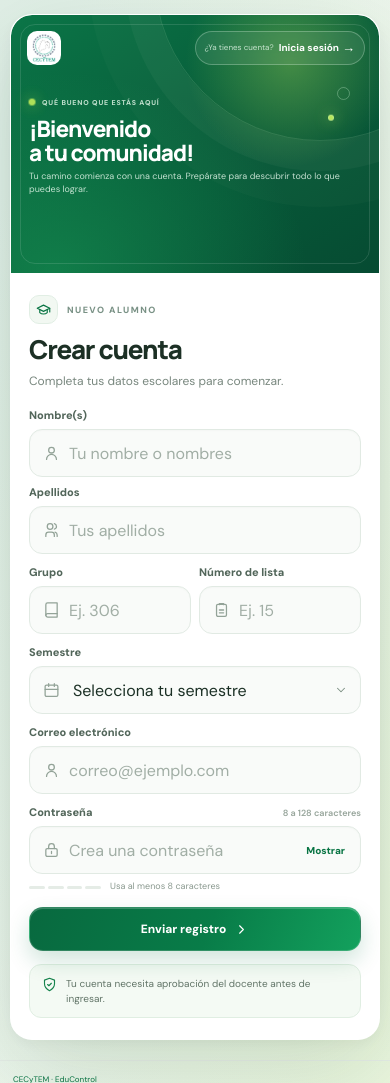
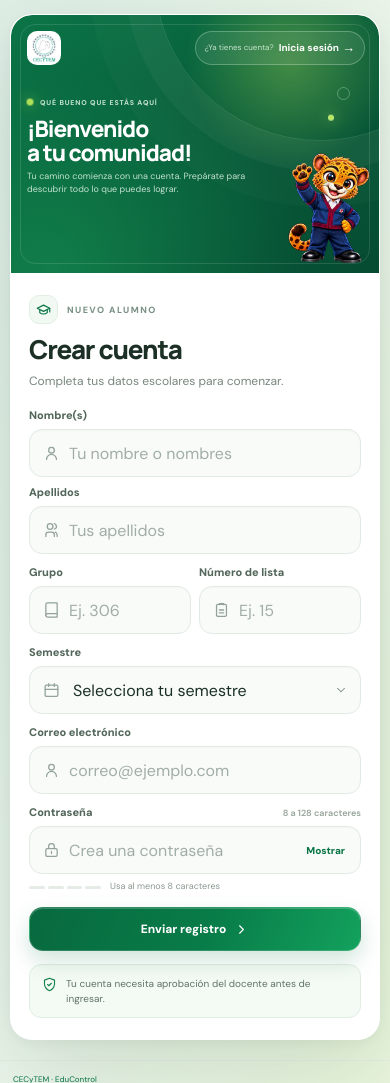
Before and after one commit to achincallu-code/educontrol, a Flask app: page /registro in a window 390 px wide. Shown: the top 1083 px of the page. Run offline with Flask 3, Linux system fonts and the light colour scheme; parts of the project's set-up code (start-up, migrations or seed data) failed here and were passed over; some libraries are stand-ins or nearby versions.

Commit message:
Add Cecyto illustrations across student portal
Co-authored-by: Copilot <223556219+Copilot@users.noreply.github.com>

```diff
--- a/static/css/achievements.css
+++ b/static/css/achievements.css
@@ -119,9 +119,20 @@
   flex: 0 0 220px;
 }
 
+.achievements-hero-mascot {
+  position: absolute;
+  right: 0;
+  bottom: 0;
+  z-index: 0;
+  width: 170px;
+  height: 178px;
+  object-fit: contain;
+  object-position: center bottom;
+}
+
 .achievements-progress-orbit {
   position: absolute;
-  z-index: 1;
+  z-index: 2;
   top: 5px;
   left: 13px;
   width: 110px;
--- a/static/css/activities.css
+++ b/static/css/activities.css
@@ -192,10 +192,26 @@
   font: 800 19px Manrope, sans-serif;
 }
 
-.activity-list-heading > span {
+.activity-list-heading-visual {
+  display: flex;
+  align-items: center;
+  gap: 8px;
+  flex: 0 0 auto;
+}
+
+.activity-list-heading-visual img {
+  display: block;
+  width: 76px;
+  height: 68px;
+  object-fit: contain;
+  object-position: center bottom;
+}
+
+.activity-list-heading-visual > span {
   color: var(--muted);
   font-size: 9px;
   font-weight: 700;
+  white-space: nowrap;
 }
 
 .activity-filter-bar {
@@ -551,6 +567,11 @@ html[data-appearance="dark"] .activity-grade b {
     flex-direction: column;
     align-items: flex-start;
   }
+
+  .activity-list-heading-visual img {
+    width: 62px;
+    height: 58px;
+  }
 }
 
 @media (max-width: 390px) {
--- a/static/css/auth.css
+++ b/static/css/auth.css
@@ -1348,3 +1348,44 @@ html[data-reduced-motion="true"] .auth-page *::after {
   scroll-behavior: auto !important;
   transition-duration: .01ms !important;
 }
+
+.auth-showcase-mascot {
+  position: absolute;
+  z-index: 0;
+  right: 18px;
+  bottom: 128px;
+  width: clamp(125px, 16vw, 185px);
+  max-height: 48%;
+  object-fit: contain;
+  object-position: center bottom;
+  pointer-events: none;
+}
+
+.auth-showcase-copy {
+  right: clamp(142px, 17vw, 195px);
+}
+
+@media (max-width: 760px) {
+  .auth-showcase-mascot {
+    right: 8px;
+    bottom: 8px;
+    width: clamp(92px, 25vw, 132px);
+    max-height: 62%;
+  }
+
+  .auth-showcase-copy {
+    right: clamp(104px, 25vw, 142px);
+  }
+}
+
+@media (max-width: 420px) {
+  .auth-showcase-mascot {
+    right: 6px;
+    width: 88px;
+  }
+
+  .auth-showcase-copy {
+    right: 98px;
+    left: 16px;
+  }
+}
--- a/static/css/calendar.css
+++ b/static/css/calendar.css
@@ -26,6 +26,15 @@
   display: flex;
   align-items: center;
   gap: 12px;
+}
+
+.calendar-title-mascot {
+  display: block;
+  width: 68px;
+  height: 78px;
+  flex: 0 0 68px;
+  object-fit: contain;
+  object-position: center bottom;
 }
 
 .calendar-section-icon {
@@ -573,6 +582,12 @@
     flex-direction: column;
   }
 
+  .calendar-title-mascot {
+    width: 58px;
+    height: 66px;
+    flex-basis: 58px;
+  }
+
   .student-full-calendar .calendar-controls {
     width: 100%;
   }
@@ -591,6 +606,16 @@
 }
 
 @media (max-width: 520px) {
+  .calendar-title {
+    gap: 8px;
+  }
+
+  .calendar-title-mascot {
+    width: 48px;
+    height: 58px;
+    flex-basis: 48px;
+  }
+
   .calendar-page-heading {
     flex-direction: column;
   }
--- a/static/css/responsive.css
+++ b/static/css/responsive.css
@@ -265,6 +265,12 @@ canvas {
     background: transparent;
   }
 
+  .teacher-dashboard .hero > .teacher-hero-mascot {
+    width: clamp(82px, 25vw, 112px);
+    height: 132px;
+    flex: 0 0 clamp(82px, 25vw, 112px);
+  }
+
   .content .heading {
     align-items: flex-start;
     gap: 9px;
@@ -429,10 +435,15 @@ canvas {
     bottom: auto;
     width: 100%;
     height: auto;
-    min-height: 72px;
-    aspect-ratio: 2265 / 510;
+    min-height: 128px;
+    aspect-ratio: auto;
     flex: none;
     opacity: 1;
+  }
+
+  .content .achievements-hero .achievements-hero-mascot {
+    width: 118px;
+    height: 128px;
   }
 
   .content .achievements-hero .achievements-progress-orbit {
--- a/templates/activities.html
+++ b/templates/activities.html
@@ -59,7 +59,10 @@
 <section class="activity-list-section">
   <header class="activity-list-heading">
     <div><small class="kicker">{% if role == 'teacher' %}SEGUIMIENTO ACADÉMICO{% else %}TU TRABAJO ESCOLAR{% endif %}</small><h2>{% if role == 'teacher' %}Actividades publicadas{% else %}Actividades asignadas{% endif %}</h2></div>
-    <span>{{ activities|length }} resultado(s)</span>
+    <div class="activity-list-heading-visual" aria-hidden="true">
+      <img src="{{ url_for('static', filename='img/cecyto-actividades.png') }}" alt="" width="431" height="373" loading="lazy" decoding="async">
+      <span>{{ activities|length }} resultado(s)</span>
+    </div>
   </header>
 
   <form method="get" action="{{ url_for('activities') }}" class="activity-filter-bar">
--- a/templates/auth_experience.html
+++ b/templates/auth_experience.html
@@ -31,6 +31,7 @@
       <span class="auth-orbit auth-orbit-one" aria-hidden="true"></span>
       <span class="auth-orbit auth-orbit-two" aria-hidden="true"></span>
       <span class="auth-school-mark" aria-hidden="true"><svg class="ui-icon"><use href="#icon-book"></use></svg></span>
+      <img class="auth-showcase-mascot" src="{{ url_for('static', filename='img/cecyto-acceso.png') }}" alt="" aria-hidden="true" width="302" height="384" decoding="async">
 
       <div class="auth-showcase-copy auth-copy-login"{% if auth_mode == 'register' %} aria-hidden="true"{% endif %} data-auth-copy="login">
         <span class="auth-eyebrow"><span></span> TU COMUNIDAD, TU FUTURO</span>
--- a/templates/dashboard.html
+++ b/templates/dashboard.html
@@ -18,6 +18,7 @@
     <h2>¡Tú puedes lograrlo!</h2>
     <p>Cecyto te acompaña en este parcial. Cada actividad cuenta para alcanzar tus metas. 💚</p>
   </div>
+    <img class="teacher-hero-mascot" src="{{ url_for('static', filename='img/cecyto-docente.png') }}" alt="" aria-hidden="true" width="288" height="390" decoding="async">
 </div>
   {% set group_max = (group_stats|map(attribute='students')|max) if group_stats else 1 %}
   {% set grade_max = (grade_distribution|map(attribute='total')|max) if grade_distribution else 1 %}
@@ -113,7 +114,7 @@
       <p>Revisa tus actividades, organiza tus entregas y celebra cada avance.</p>
       <a class="student-hero-link" href="{{ url_for('activities') }}">Ir a mis actividades <svg class="ui-icon" aria-hidden="true"><use href="#icon-chevron"></use></svg></a>
     </div>
-    <img class="student-hero-mascot" src="{{ url_for('static', filename='img/CECYTO_02.png') }}" alt="" aria-hidden="true">
+    <img class="student-hero-mascot" src="{{ url_for('static', filename='img/cecyto-alumno.png') }}" alt="" aria-hidden="true" width="296" height="384" decoding="async">
   </section>
 
 {% if 'student_stats' in dashboard_widgets %}
--- a/templates/student_achievements.html
+++ b/templates/student_achievements.html
@@ -27,6 +27,7 @@
     </div>
   </div>
   <div class="achievements-hero-art" aria-hidden="true">
+    <img class="achievements-hero-mascot" src="{{ url_for('static', filename='img/cecyto-logros.png') }}" alt="" width="285" height="378" decoding="async">
     <div class="achievements-progress-orbit" style="--achievement-progress: {{ achievement_progress.total }}%">
       <div><strong>{{ earned_count }}<small>/{{ achievements|length }}</small></strong><span>logros</span></div>
     </div>
--- a/templates/student_calendar.html
+++ b/templates/student_calendar.html
@@ -15,6 +15,7 @@
     <div class="calendar-title">
       <span class="calendar-section-icon"><svg class="ui-icon" aria-hidden="true"><use href="#icon-calendar"></use></svg></span>
       <div><small class="kicker">AGENDA ACADÉMICA</small><h2>Actividades y fechas importantes</h2></div>
+      <img class="calendar-title-mascot" src="{{ url_for('static', filename='img/cecyto-calendario.png') }}" alt="" aria-hidden="true" width="325" height="378" decoding="async">
     </div>
     <div class="calendar-controls" data-calendar-controls {% if user_preferences.calendar_view == 'list' %}hidden{% endif %}>
       <button type="button" class="calendar-nav" data-calendar-prev aria-label="Mes anterior"><svg class="ui-icon calendar-arrow-left" aria-hidden="true"><use href="#icon-chevron"></use></svg></button>
```
Also changed, not shown: static/css/feature-banners.css (+23 -11 lines), static/img/cecyto-acceso.png (added), static/img/cecyto-actividades.png (added), static/img/cecyto-alumno.png (added), static/img/cecyto-calendario.png (added), static/img/cecyto-docente.png (added), static/img/cecyto-logros.png (added).
